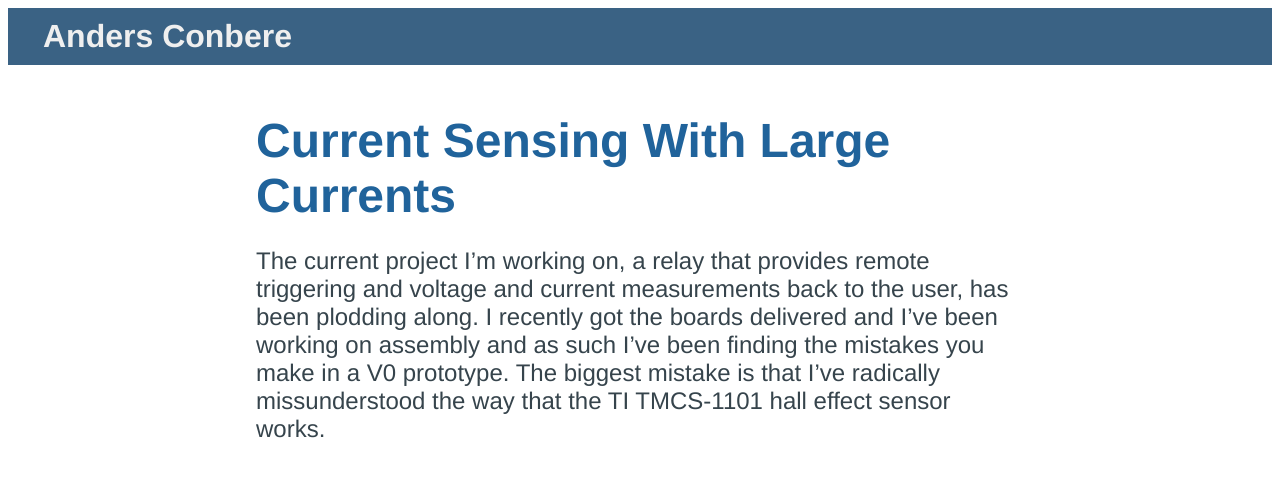
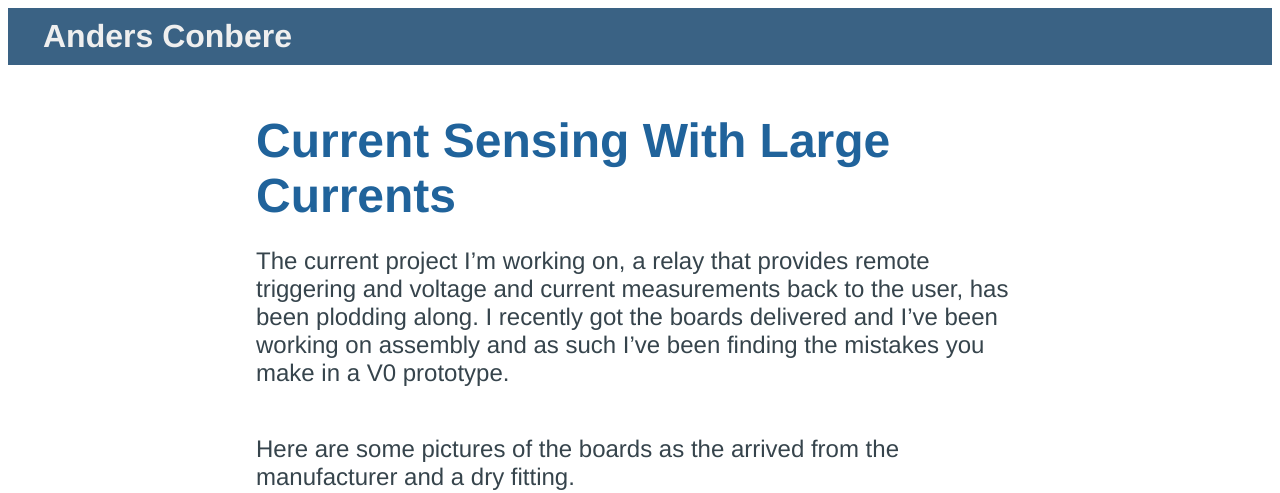
Before and after one commit to aconbere/aconbere.github.com, a Jekyll site: the page built from _posts/2020-12-17-high-amp-current-sensing.md, in a window 1280 px wide and 1400 px high. Shown: the top 493 px of the window. Built offline with Jekyll 4.4.1, drawn with Linux system fonts in a browser that asks for light colours; some of the changed text lies outside the part shown.

Commit message:
add photos

```diff
--- a/_posts/2020-12-17-high-amp-current-sensing.md
+++ b/_posts/2020-12-17-high-amp-current-sensing.md
@@ -4,9 +4,17 @@
 date: 2020-12-17 10:45 -0800
 ---
 
-The current project I'm working on, a relay that provides remote triggering and voltage and current measurements back to the user, has been plodding along. I recently got the boards delivered and I've been working on assembly and as such I've been finding the mistakes you make in a V0 prototype. The biggest mistake is that I've radically missunderstood the way that the TI TMCS-1101 hall effect sensor works.
+The current project I'm working on, a relay that provides remote triggering and voltage and current measurements back to the user, has been plodding along. I recently got the boards delivered and I've been working on assembly and as such I've been finding the mistakes you make in a V0 prototype.
 
-My mental model of this device was that it operated in parallel with the existing current path, took some trickle current, measured that and amplified it. But that is NOT the correct model. As I was reading the datasheet again it became clear that this device is expected to run in series with the current path as shown in [this picture](/media/img/TMCS1101-inline-motor-phase-sensing). While that in and of itself wouldn't be dissasterous it made me think more about the overall design parameters of this project. Ultimately I want to be able to drop one of these relays into a solar charging sytem that could supply loads as high as 100A with a voltage of 40v. In my previous mental model I wasn't worried too much about the total current load since I expected the device to be shunting the larger current, with this new model I think it's unlikely that I find a surface mount chip that can sustain 100A loads for long.
+Here are some pictures of the boards as the arrived from the manufacturer and a dry fitting.
+
+<img src="media/img/sensing-relay-v0-board.jpg">
+<img src="media/img/sensing-relay-v0-dry-fit.jpg">
+
+
+The biggest mistake is that I've radically missunderstood the way that the TI TMCS-1101 hall effect sensor works. My mental model of this device was that it operated in parallel with the existing current path, took some trickle current, measured that and amplified it. But that is NOT the correct model. As I was reading the datasheet again it became clear that this device is expected to run in series with the current path as shown in [this picture](/media/img/TMCS1101-inline-motor-phase-sensing). While that in and of itself wouldn't be dissasterous it made me think more about the overall design parameters of this project.
+
+Ultimately I want to be able to drop one of these relays into a solar charging sytem that could supply loads as high as 100A with a voltage of 40v. In my previous mental model I wasn't worried too much about the total current load since I expected the device to be shunting the larger current, with this new model I think it's unlikely that I find a surface mount chip that can sustain 100A loads for long.
 
 So, step one has been, digging deeper into the methods of current sensing. Digikey has a nice [summary article](https://www.digikey.com/en/articles/fundamentals-of-current-measurement-part-1-current-sense-resistors) on the topic. From there it seems like I should be thinking about a shunt resistor design, basically a low resistence, high watt, resistor that we can observe the the voltage differential across, since the voltage drop is proportional to the current (V = I/R) we can use that differential to measure the current through the resistor.
 
```
